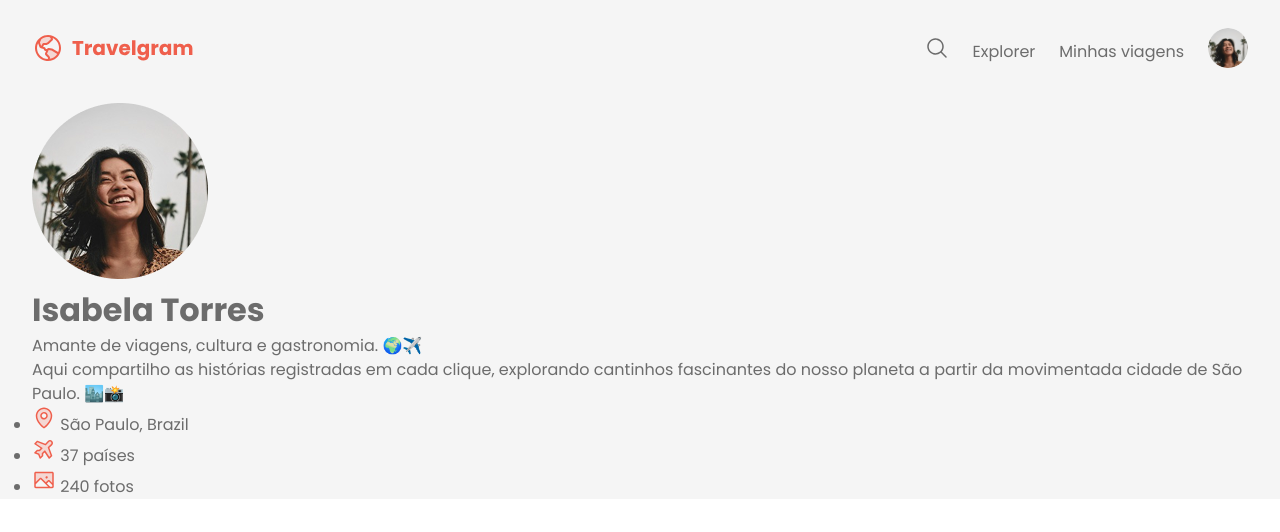
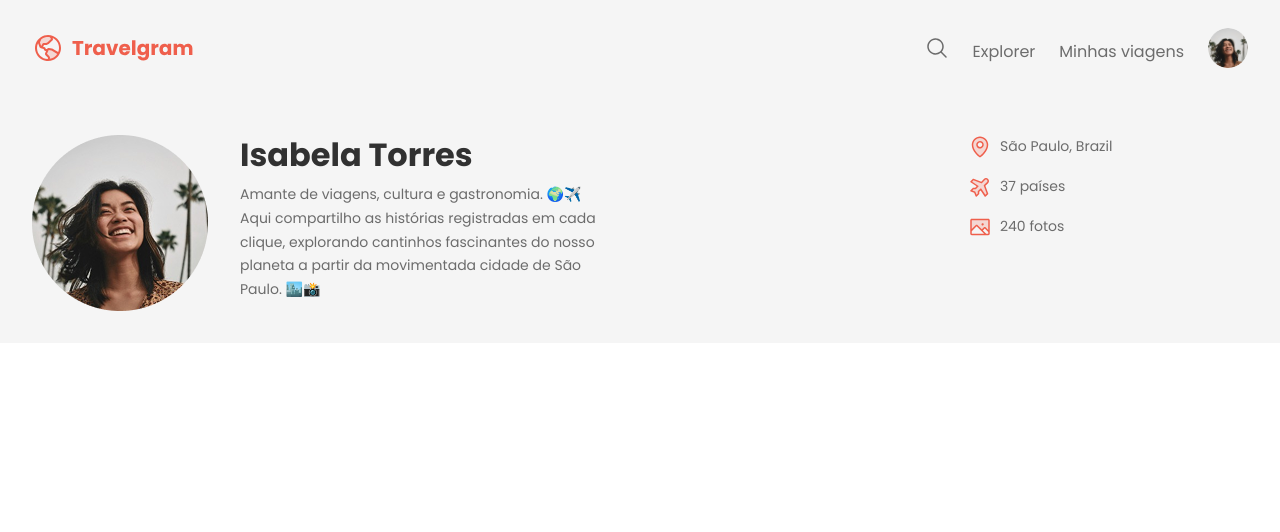
Before and after one commit to cAlbertoRodrigues/Travelgram, a plain HTML site: page index.html in a window 1280 px wide. Drawn offline with Linux system fonts and the light colour scheme; a web font is replaced by a local one.

Commit message:
change header font

```diff
--- a/styles/global.css
+++ b/styles/global.css
@@ -16,8 +16,8 @@
     --font-family: "Poppins", "sans-serif";
     --text-lg: bold 32px/125% var(--font-family);
     --text: 16px/1.5 var(--font-family);
-    --text-md: 14px/175% var(--font-family);
-    --text-sm: 12px/175% var(--font-family);
+    --text-md: 14px/170% var(--font-family);
+    --text-sm: 12px/170% var(--font-family);
 }
 
 body {
--- /dev/null
+++ b/styles/header.css
@@ -0,0 +1,39 @@
+header {
+    padding-block: 32px;
+    font: var(--text-md);
+}
+
+header .container {
+    display: flex;
+    justify-content: space-between;
+}
+
+#profile {
+    display: flex;
+    gap: 32px;
+}
+
+#profile > div {
+    max-width: 384px;
+}
+
+#profile h1 {
+    font: var(--text-lg);
+    color: var(--text-color-primary);
+    margin-bottom: 8px;
+}
+
+
+#info {
+    list-style: none;
+    display: flex;
+    flex-direction: column;
+    gap: 16px;
+}
+
+#info li {
+    display: flex;
+    align-items: center;
+    gap: 8px;
+    width: 280px;
+}
--- a/styles/index.css
+++ b/styles/index.css
@@ -1,2 +1,3 @@
 @import url(global.css);
 @import url(nav.css);
+@import url(header.css);
```
